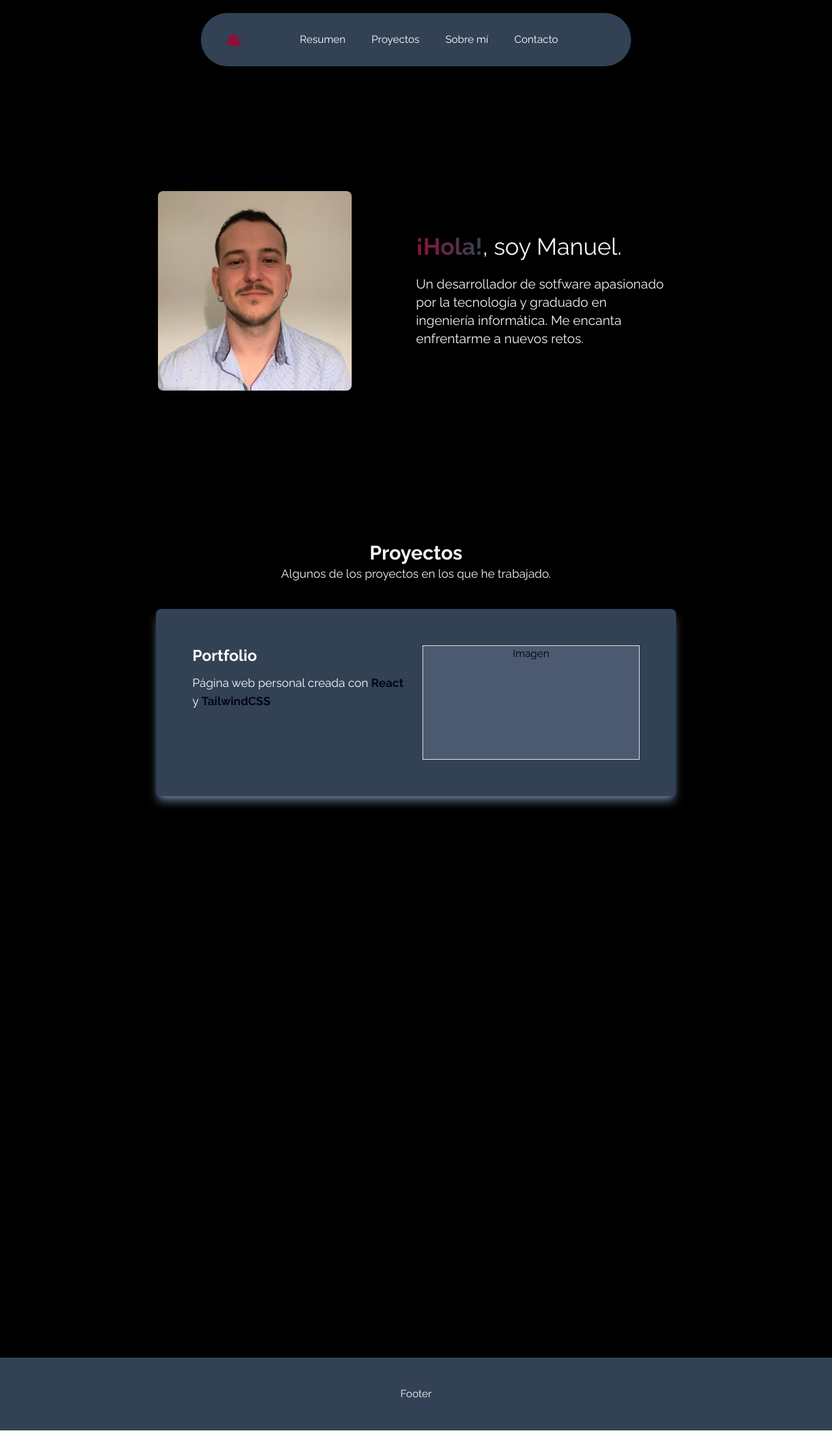
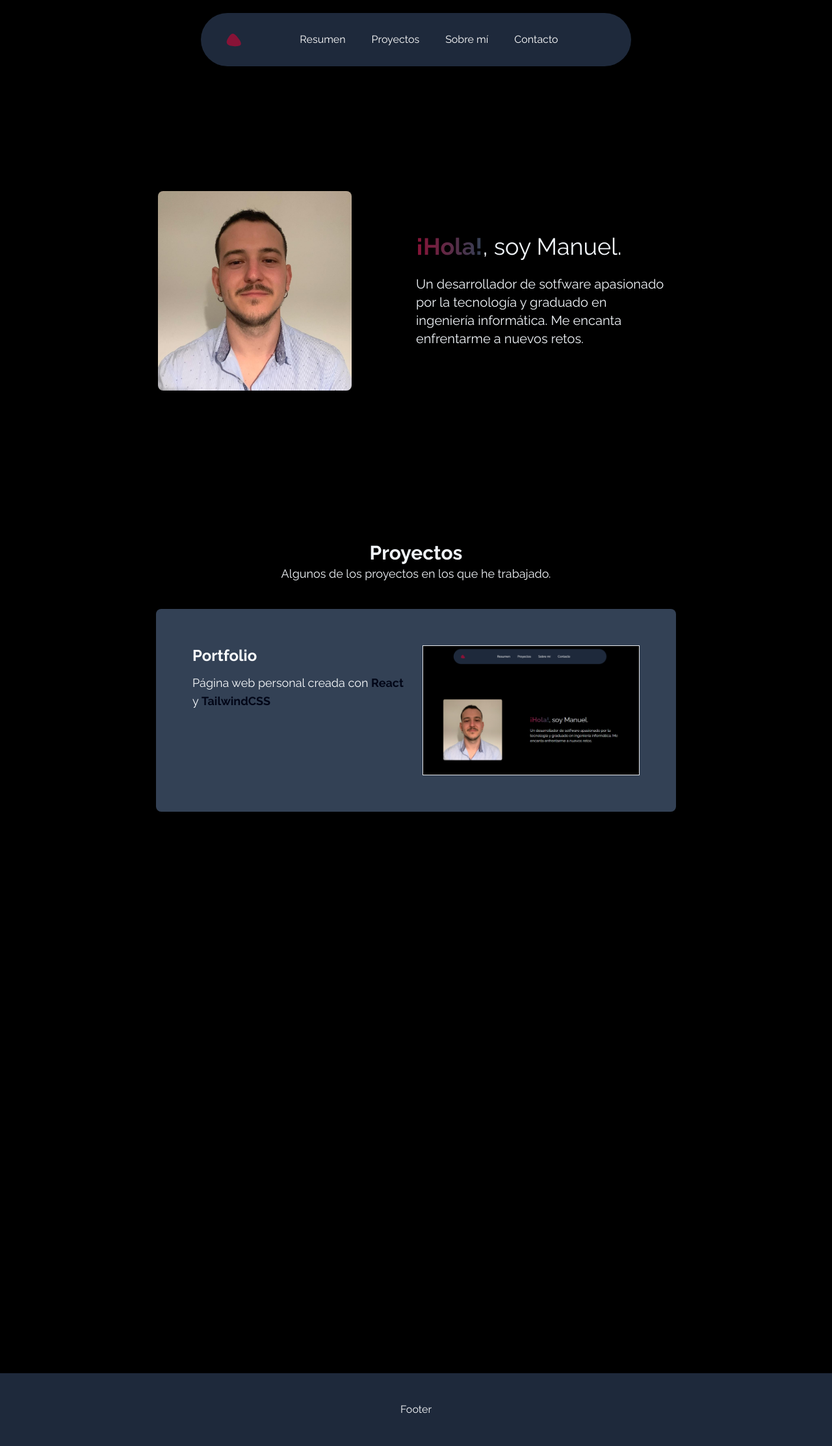
Before and after one commit to dev-spm/portfolio, a React (Vite) app: page / in a window 1280 px wide. Shown: the whole page at 65% size. Before the commit the page ends 2201 px from the top, so only its background shows below. Built offline with nearby package versions, Linux system fonts and the light colour scheme.

Commit message:
Update styling and layout for improved UI consistency

```diff
--- a/src/App.jsx
+++ b/src/App.jsx
@@ -5,7 +5,7 @@ import Footer from './components/Footer'
 
 function App() {
   return (
-    <main className="font-Raleway flex flex-col items-center w-screen mx-auto sm:px-12 md:px-24 lg:px-36 bg-black">
+    <main className="font-Raleway flex flex-col items-center w-screen mx-auto sm:px-12 md:px-12 lg:px-36 bg-black">
       <Header />
       <Dashboard />
       <Projects />
--- a/src/components/Footer.jsx
+++ b/src/components/Footer.jsx
@@ -2,7 +2,7 @@
 
 export default function Footer() {
   return (
-    <div className="mt-16 h-28 w-screen px-36 bg-slate-700 text-slate-50">
+    <div className="mt-16 h-28 w-screen px-36 bg-slate-800 text-slate-50">
       <div className="h-full flex justify-center items-center">
         <p>Footer</p>
       </div>
--- a/src/components/Header.jsx
+++ b/src/components/Header.jsx
@@ -2,11 +2,10 @@ import logo from '/favicon.svg'
 
 export default function Header() {
   return (
-    <div className="sticky z-10 top-0 flex overflow-auto w-full md:w-4/5 lg:w-2/3 bg-slate-700 border
-                border-transparent sm:rounded-full px-7 py-5 sm:mt-5 text-white text-center
-                lg:text-xl md:text-base text-sm items-center justify-between">
+    <div className="sticky z-10 top-0 flex overflow-auto w-full md:w-4/5 lg:w-2/3 bg-slate-800 border
+                border-transparent sm:rounded-full px-7 py-5 sm:mt-5 text-white text-center items-center justify-between">
       <img className="w-10" src={logo} />
-      <div className="flex-1 space-x-10 lg:text-base md:text-sm text-xs">
+      <div className="flex-1 space-x-10 md:text-base text-sm">
         <a>Resumen</a>
         <a>Proyectos</a>
         <a>Sobre mí</a>
--- a/src/components/Projects.jsx
+++ b/src/components/Projects.jsx
@@ -12,7 +12,7 @@ export default function Projects() {
         </div>
       </div>
       <div id="block" className="bg-slate-700 flex flex-col gap-5 md:flex-row p-5 md:p-14 rounded-lg
-                                shadow-lg shadow-slate-500 items-center md:items-start text-center md:text-start">
+                                items-center md:items-start text-center md:text-start">
         <div className="flex flex-col w-full md:w-1/2 text-slate-50 items-center md:items-start">
           <p className="text-lg mb-3 md:text-xl lg:text-2xl font-bold">
             Portfolio
@@ -24,7 +24,9 @@ export default function Projects() {
             <a className="font-bold bg-slate-950 text-transparent bg-clip-text">TailwindCSS</a>
           </p>
         </div>
-        <div className="border h-44 w-3/4 mb-3 md:mb-0 md:w-1/2 bg-slate-500/50 text-center">Imagen</div>
+        <div className="overflow-hidden border h-auto w-3/4 mb-3 md:mb-0 md:w-1/2 text-center">
+          <img className="w-full h-full object-cover" src="/img/portfolio.png" />
+        </div>
       </div>
     </div>
   )
--- a/src/index.css
+++ b/src/index.css
@@ -19,3 +19,11 @@
   animation-timeline: view();
   animation-range: entry 0% cover 30%;
 }
+
+@media (max-width: 768px) {
+  #block {
+    animation: appear linear;
+    animation-timeline: view();
+    animation-range: entry 0% cover 40%;
+  }
+}
```
Also changed, not shown: public/img/portfolio.png (added).
